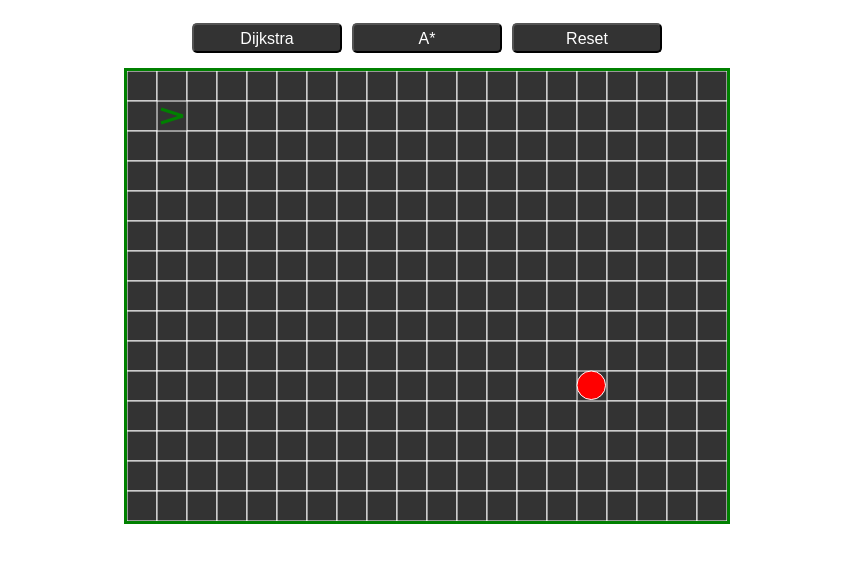
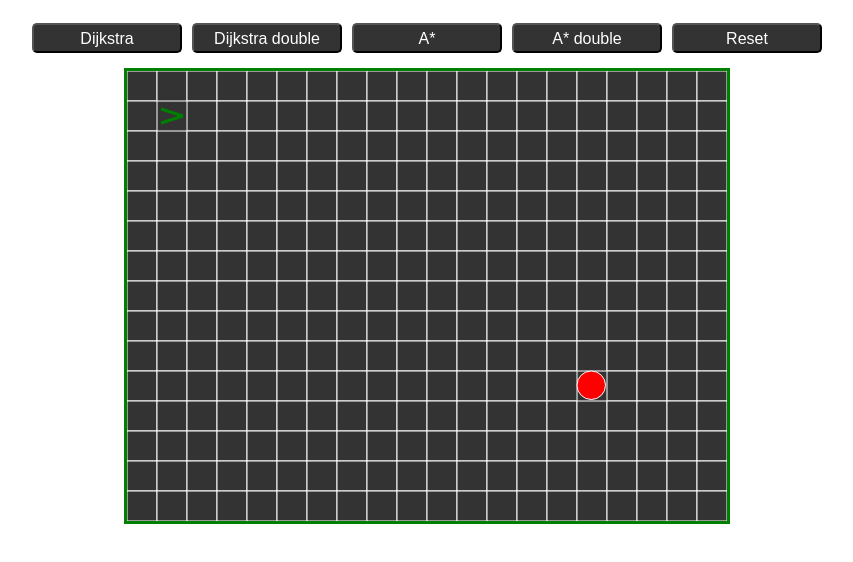
Before and after one commit to HaykDag/pathfinder, a plain HTML site: page index.html in a window 1280 px wide. Shown: the whole page, without its empty margins (213-1066 px from the left). Drawn offline with Linux system fonts and the light colour scheme.

Commit message:
just made a comment

```diff
--- a/aStarAlgorithm.js
+++ b/aStarAlgorithm.js
@@ -1,6 +1,8 @@
 
 
-
+//This is the same dijkstar Algorithm with one difference
+//we make an educated guess and update the neihbour's distance considering
+//how far is neihbour from the end node
 const aStar = (grid,startNode,endNode)=>{
     //if given start poin and end point are the same just return the start point;
     if(startNode.row === endNode.row && startNode.col === endNode.col) return [startNode];
--- a/index.html
+++ b/index.html
@@ -10,7 +10,9 @@
 <body>
     <div class="btn-cnt">
         <button id="dijkstraBtn">Dijkstra</button>
+        <button id="dijkstraDoubleBtn">Dijkstra double</button>
         <button id="A*Btn">A*</button>
+        <button id="A*DoubleBtn">A* double </button>
         <button id="resetBtn">Reset</button>
     </div>
     <canvas id="myCanvas"></canvas>
```
